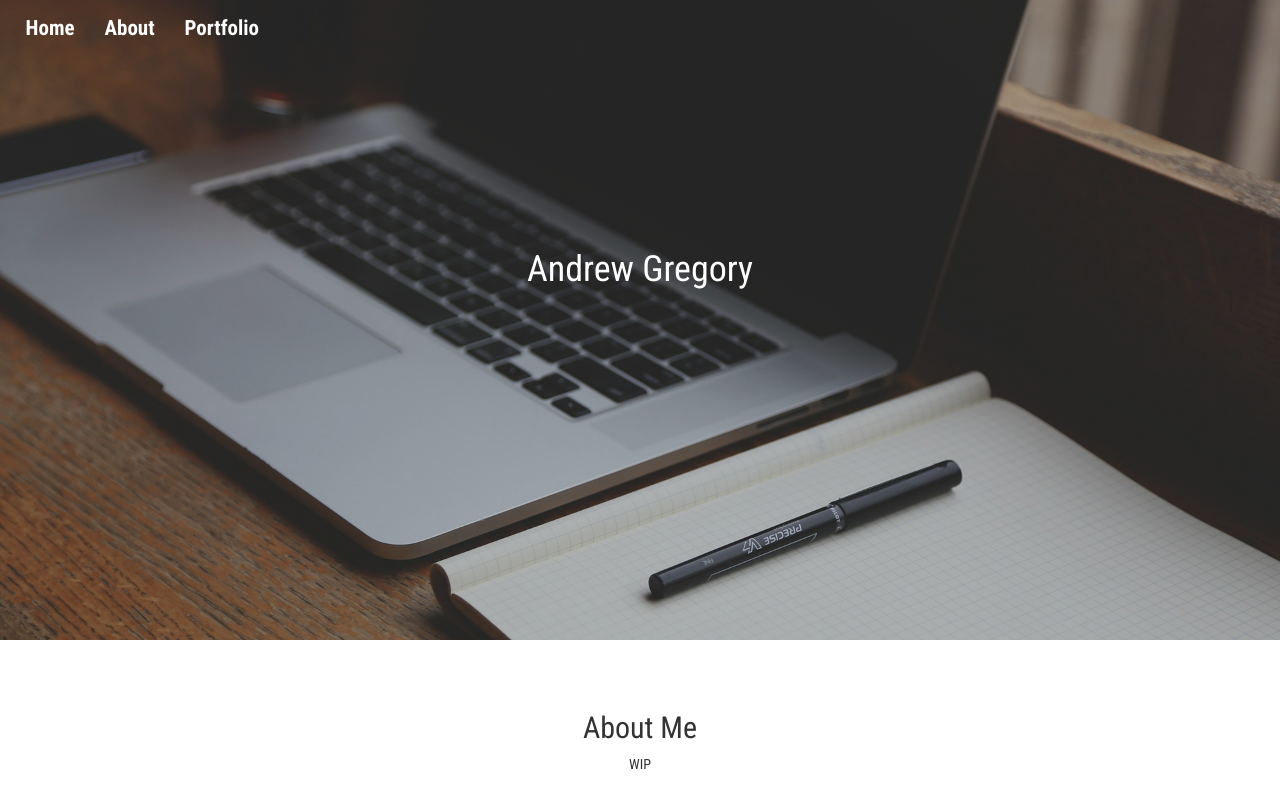
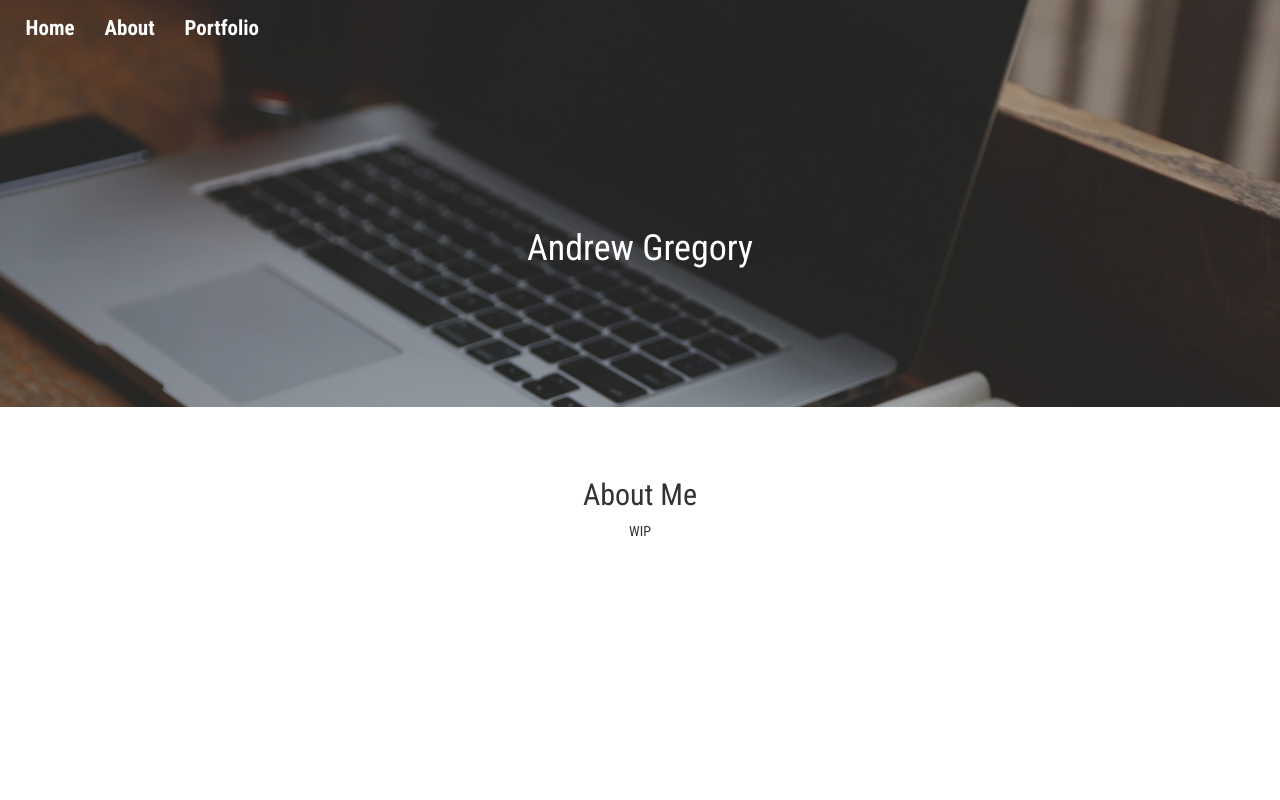
Before and after one commit to angregor/angregor.github.io, a plain HTML site: page index.html in a window 1280 px wide. Shown: the top 800 px of the page. Drawn offline with nearby package versions, Linux system fonts and the light colour scheme.

Commit message:
fixed responsiveness of featureds

```diff
--- a/styles/main.css
+++ b/styles/main.css
@@ -1,5 +1,5 @@
 html {
-  height:200%;
+  height:auto;
   width: 100%;
   margin-top: 0px;
  margin-right: 0px;
@@ -9,11 +9,11 @@ html {
 }
 
 body {
-  height:100%;
+  height:auto;
 }
 
 .main {
-  height: 100%;
+  height: auto;
  padding: 0;
  border-collapse:collapse;
  font-family: 'Roboto Condensed';
@@ -25,13 +25,14 @@ body {
   padding-left: 5%;
   padding-right: 5%;
   padding-top:7%;
+  padding-bottom: 7%;
   width: 100%;
-  height: 60%;
+  height: auto;
   overflow: hidden;
 }
 
 #menu_opener_comb {
-    height: 40%;
+    height: 80%;
     width: 100%;
     background-image: linear-gradient(
       rgba(0, 0, 0, 0.25),
@@ -64,14 +65,14 @@ a, a:hover, a:visited, a:link, a:active{
 
 .socialmedia {
   width: 5%;
-  height: 100%;
+  height: auto;
   margin-right: 3%;
   display: inline-block;
   float: right;
 }
 
 #menu_bar {
-  height:10%;
+  height: auto;
   padding-left: 2%;
   padding-top: 1%;
   margin-bottom: 1%;
@@ -79,7 +80,7 @@ a, a:hover, a:visited, a:link, a:active{
 }
 
 #opener {
-  height:90%;
+  height: auto;
   padding-top: 12%;
   padding-bottom: 10%;
   font-size: 1em;
@@ -87,14 +88,14 @@ a, a:hover, a:visited, a:link, a:active{
 }
 
 #featured {
-  height: 55%;
+  height: auto;
   width: 100%;
   background-color: white;
   overflow: hidden;
 }
 
 #footer {
-  height: 5%;
+  height: 10%;
   width: 100%;
   background-color: black;
 }
```
